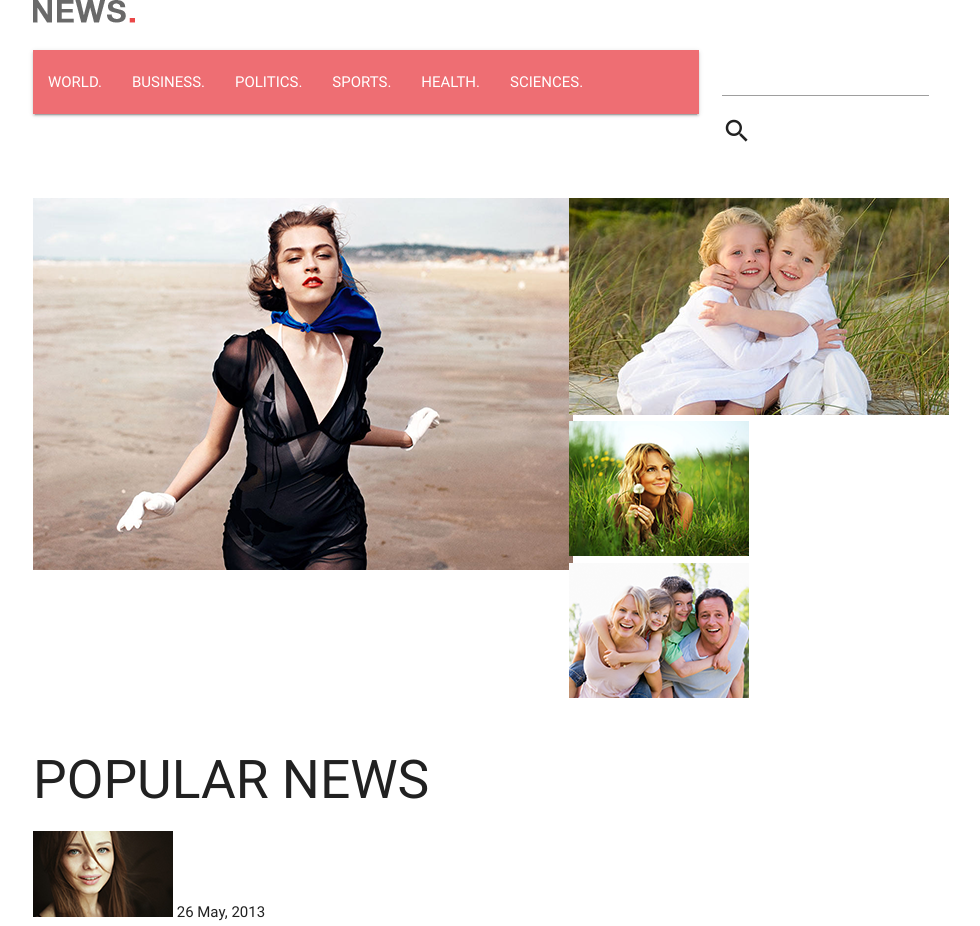
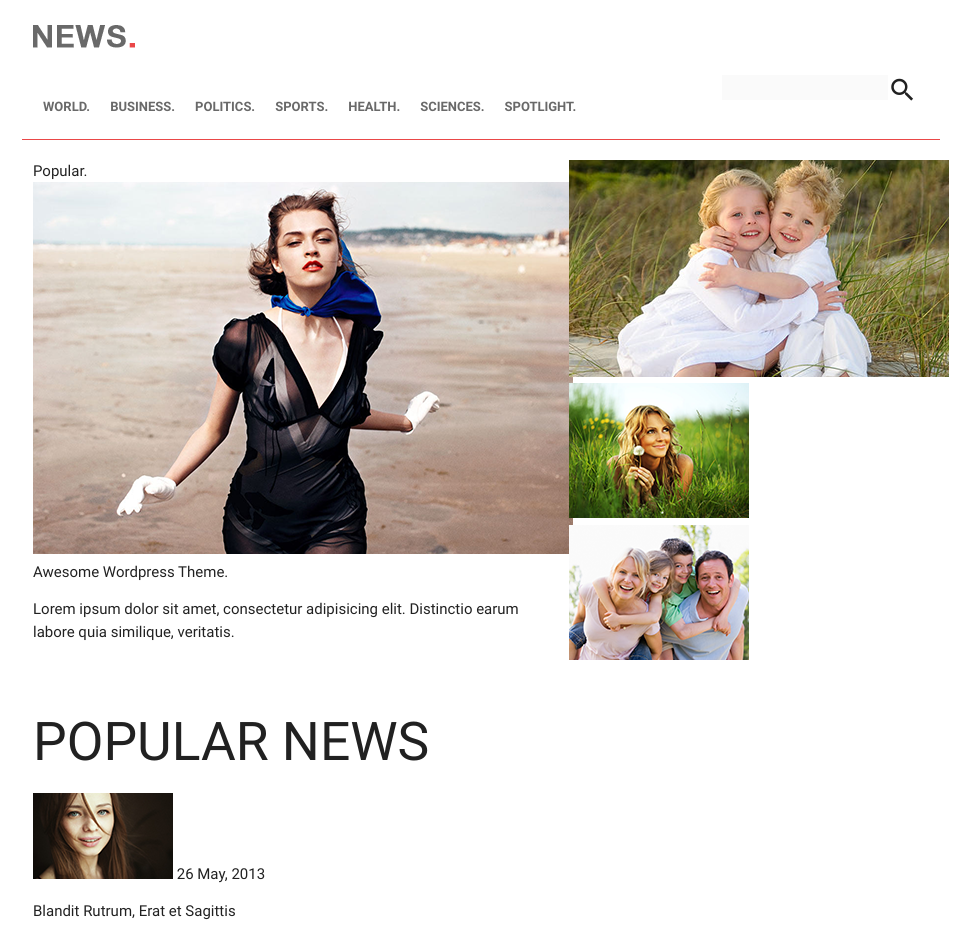
Before and after one commit to DaniniSC/sass-evaluation, a plain HTML site: page index.html in a window 1280 px wide. Shown: the top 926 px of the page, without its empty margins (159-1139 px from the left). Drawn offline with nearby package versions, Linux system fonts and the light colour scheme; files whose address does not match are found by name.

Commit message:
Header ok

```diff
--- a/index.html
+++ b/index.html
@@ -18,7 +18,7 @@
 					<img src="img/logo.png" alt="">
 				</div>
 			</div>
-			<div class="row"><!--nav y barra de búsqueda-->
+			<div class="row nav-buscador"><!--nav y barra de búsqueda-->
 				<div class="col m9 l9" id="barraNav"><!--nav-->
 					<nav>
 						<ul>
@@ -48,8 +48,14 @@
 			<div class="row">
 				<div class="col m7 l7"><!--slider-->
 					<div>
-						<div></div>
+						<div>
+							<span class="popular negrita">Popular.</span>
+						</div>
 						<img src="img/pi.png" alt="">
+						<div>
+							<span class="tituloAwesome negrita">Awesome Wordpress Theme.</span>
+							<p>Lorem ipsum dolor sit amet, consectetur adipisicing elit. Distinctio earum labore quia similique, veritatis.</p>
+						</div>
 					</div>
 				</div>
 				<div class="col m5 l5"><!--noticias laterales (2)-->
--- a/sass/_base.scss
+++ b/sass/_base.scss
@@ -1,3 +1,43 @@
+header {
+	margin-top: 25px;
+	padding-bottom: 0;
+	.nav-buscador {
+		margin-bottom: 20;
+		border-bottom: 1px solid $rojo;
+		padding-bottom: 0;
+	}
+}
 #barraNav {
+	nav {
+		background-color: $blanco;
+		box-shadow: none;
+		ul {
+			list-style: none;
+			list-style-type: none;
+			a {
+				text-decoration: none;
+				color: $gris;
+				padding: 0 10px;
+				font-size: 13px;
+				font-weight: $gruesa;
+			}
+		}
+	}
+}
+#buscador input {
+	width: 80%;
+	float: left;
+	background-color: $grisclaro;
+	border: none;
+	padding: 0;
+	margin: 0;
+	height: 25px;
+	div {
+		float: left;
+		width: 100%;
+	}
+}
 
+.negrita {
+	font-size: $gruesa;
 }
--- a/sass/_variables.scss
+++ b/sass/_variables.scss
@@ -0,0 +1,6 @@
+$rojo: #EA4748;
+$blanco: white;
+$gris: #696969;
+$grisclaro: #FAFAFA;
+$fuente: 'Merriweather Sans', Arial;
+$gruesa: bold;
```
Also changed, not shown: css/main.css, 1 other file.
